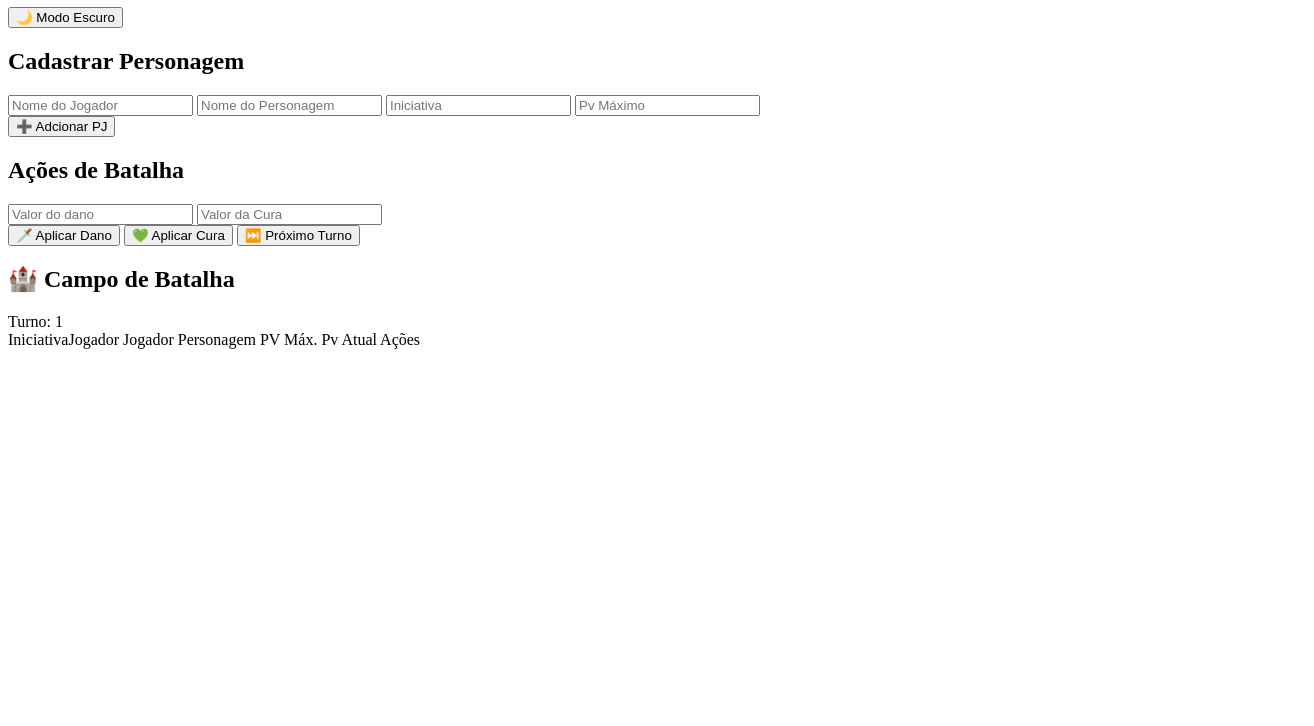
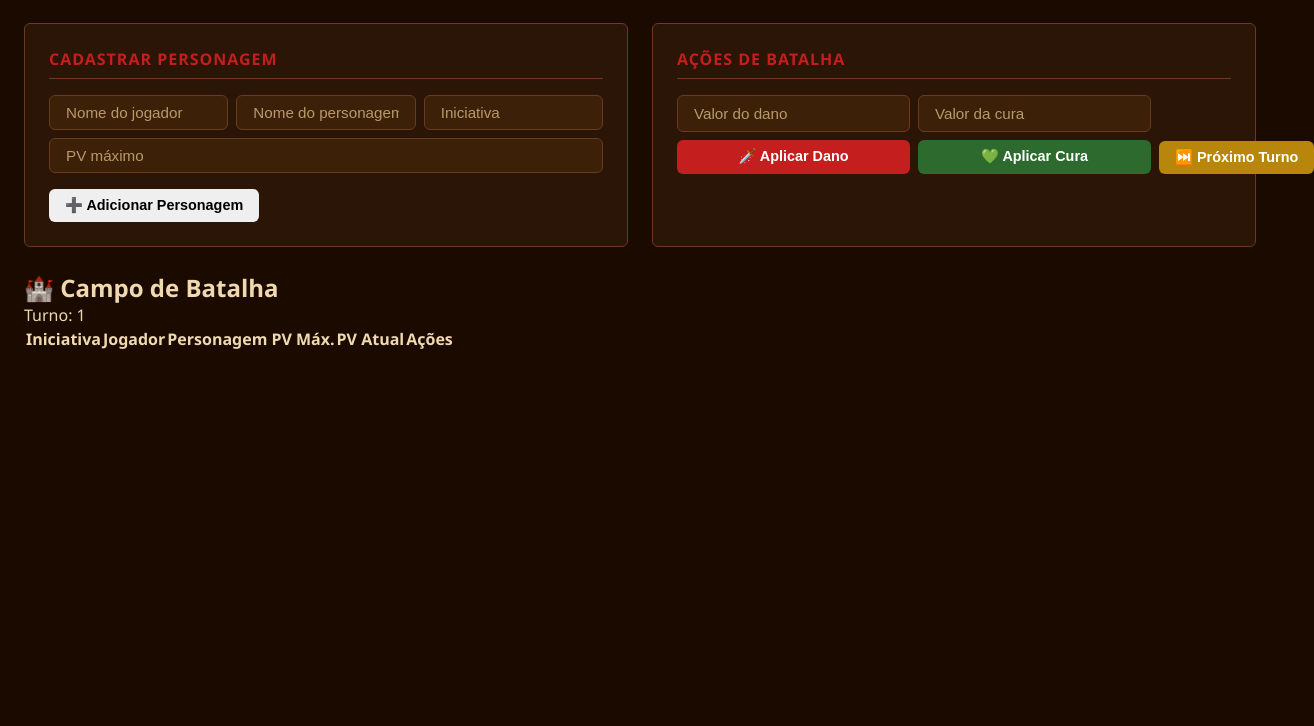
Before and after one commit to wdwallaceduarte/rpg-batalha, a plain HTML site: page index.html in a window 1280 px wide. Shown: the part 74-800 px from the top of the page, 1314 px wide, since content can reach past the window. Drawn offline with Linux system fonts and the light colour scheme.

Commit message:
style(estilos): adciona estilos do cabecalho, painel de controle e botões

```diff
--- a/css/estilos.css
+++ b/css/estilos.css
@@ -0,0 +1,288 @@
+/* ============================================================
+   VARIÁVEIS DE TEMA — Dungeons & Dragons
+   ============================================================ */
+
+:root {
+  /* Cores do tema escuro (padrão) */
+  --cor-fundo-pagina: #1a0a00;
+  --cor-fundo-componente: #2a1506;
+  --cor-fundo-input: #3d2008;
+  --cor-borda: #6b3a1f;
+  --cor-texto-principal: #f0d9b0;
+  --cor-texto-secundario: #b89a6a;
+  --cor-destaque: #c41e1e;
+
+  /* Cores de ação */
+  --cor-adicionar: #2d6a2d;
+  --cor-adicionar-hover: #245424;
+  --cor-dano: #c41e1e;
+  --cor-dano-hover: #a01818;
+  --cor-cura: #2d6a2d;
+  --cor-cura-hover: #245424;
+  --cor-proximo: #b8860b;
+  --cor-proximo-hover: #9a7009;
+  --cor-excluir: #c41e1e;
+  --cor-excluir-hover: #a01818;
+
+  /* Cores da tabela */
+  --cor-fundo-cabecalho-tabela: #3d0000;
+  --cor-fundo-linha-par: #2a1506;
+  --cor-fundo-linha-impar: #221004;
+  --cor-fundo-linha-ativa: #5c1a00;
+
+  /* Espaçamentos */
+  --espaco-pequeno: 8px;
+  --espaco-medio: 16px;
+  --espaco-grande: 24px;
+
+  /* Bordas */
+  --raio-borda: 6px;
+
+  /* Transições */
+  --transicao-padrao: all 0.2s ease;
+}
+
+/* Tema claro — pergaminho iluminado */
+:root.tema-claro {
+  --cor-fundo-pagina: #f5e6c8;
+  --cor-fundo-componente: #fdf3dc;
+  --cor-fundo-input: #fff8ee;
+  --cor-borda: #c8a96e;
+  --cor-texto-principal: #2a1506;
+  --cor-texto-secundario: #6b4423;
+  --cor-destaque: #8b0000;
+  --cor-fundo-cabecalho-tabela: #8b0000;
+  --cor-fundo-linha-par: #fdf3dc;
+  --cor-fundo-linha-impar: #f5e6c8;
+  --cor-fundo-linha-ativa: #f5c6a0;
+}
+
+/* ============================================================
+   RESET
+   ============================================================ */
+
+*,
+*::before,
+*::after {
+  box-sizing: border-box;
+  margin: 0;
+  padding: 0;
+}
+
+body {
+  font-family: 'Segoe UI', Tahoma, Geneva, Verdana, sans-serif;
+  background-color: var(--cor-fundo-pagina);
+  color: var(--cor-texto-principal);
+  min-height: 100vh;
+  transition: var(--transicao-padrao);
+}
+
+/*
+  ============================================================
+   CABEÇALHO
+   ============================================================
+*/
+
+.cabecalho {
+  display: flex;
+  justify-content: space-between;
+  align-items: center;
+  padding: var(--espaco-medio) var(--espaco-grande);
+  background-color: var(--cor-fundo-componente);
+  border-bottom: 2px solid var(--cor-destaque);
+}
+
+.cabecalho__titulo {
+  font-size: 1.8rem;
+  font-weight: 700;
+  color: var(--cor-destaque);
+  letter-spacing: 2px;
+  text-transform: uppercase;
+}
+
+.cabecalho__botao-tema {
+  padding: var(--espaco-pequeno) var(--espaco-medio);
+  background-color: transparent;
+  color: var(--cor-texto-principal);
+  border: 1px solid var(--cor-borda);
+  border-radius: var(--raio-borda);
+  cursor: pointer;
+  font-size: 0.9rem;
+  transition: var(--transicao-padrao);
+}
+
+.cabecalho__botao-tema:hover {
+  background-color: var(--cor-destaque);
+  color: var(--cor-texto-principal);
+  border-color: var(--cor-destaque);
+}
+
+/*
+  ============================================================
+   CONTEÚDO PRINCIPAL
+   ============================================================
+*/
+
+.conteudo-principal {
+  padding: var(--espaco-grande);
+  padding-top: 1,5rem;
+  display: flex;
+  flex-direction: column;
+  gap: var(--espaco-grande);
+}
+
+/*
+  ============================================================
+   PAINEL DE CONTROLE
+   ============================================================
+*/
+
+.painel-controle {
+display: flex;
+gap: var(--espaco-grande);
+flex-wrap: wrap;
+}
+
+.painel-controle__grupo {
+flex: 1;
+min-width: 280px;
+background-color: var(--cor-fundo-componente);
+border: 1px solid var(--cor-borda);
+border-radius: var(--raio-borda);
+padding: var(--espaco-grande);
+display: flex;
+flex-direction: column;
+gap: var(--espaco-medio);
+}
+
+.painel-controle__titulo {
+font-size: 1rem;
+font-weight: 700;
+color: var(--cor-destaque);
+text-transform: uppercase;
+letter-spacing: 1px;
+padding-bottom: var(--espaco-pequeno);
+border-bottom: 1px solid var(--cor-borda);
+}
+
+.painel-controle__campos {
+display: flex;
+flex-wrap: wrap;
+gap: var(--espaco-pequeno);
+}
+
+.painel-controle__acoes {
+display: flex;
+flex-wrap: wrap;
+gap: var(--espaco-pequeno);
+}
+
+.painel-controle__acoes-batalha {
+display: flex;
+gap: var(--espaco-pequeno);
+}
+
+.painel-controle__coluna {
+display: flex;
+flex-direction: column;
+flex: 1;
+gap: var(--espaco-pequeno);
+}
+
+.painel-controle__coluna-vazia {
+height: 38px;
+}
+
+/*
+  ============================================================
+   CAMPOS DE TEXTO
+   ============================================================
+*/
+
+.campo-texto {
+flex: 1;
+min-width: 140px;
+padding: var(--espaco-pequeno) var(--espaco-medio);
+background-color: var(--cor-fundo-input);
+color: var(--cor-texto-principal);
+border: 1px solid var(--cor-borda);
+border-radius: var(--raio-borda);
+font-size: 0.95rem;
+transition: var(--transicao-padrao);
+outline: none;
+}
+
+.campo-texto--pequeno {
+min-width: 140px;
+flex: 1;
+}
+
+.campo-texto:focus {
+border-color: var(--cor-destaque);
+box-shadow: 0 0 0 2px rgba(196, 30, 30, 0.25);
+}
+
+.campo-texto::placeholder {
+color: var(--cor-texto-secundario);
+}
+
+/*
+  ============================================================
+   BOTÕES
+   ============================================================
+*/
+
+.botao {
+padding: var(--espaco-pequeno) var(--espaco-medio);
+border: none;
+border-radius: var(--raio-borda);
+font-size: 0.9rem;
+font-weight: 600;
+cursor: pointer;
+transition: var(--transicao-padrao);
+white-space: nowrap;
+}
+
+.botao:hover {
+filter: brightness(1.1);
+transform: translate(-1px);
+}
+
+.botao:active {
+transform: translateY(0);
+}
+
+.botao--adcionar {
+background-color: var(--cor-adicionar);
+color: #ffffff;
+}
+
+.botao--dano {
+background-color: var(--cor-dano);
+color: #ffffff;
+flex: 1;
+}
+
+.botao--cura {
+background-color: var(--cor-cura);
+color: #ffffff;
+flex: 1;
+}
+
+.botao--proximo {
+background-color: var(--cor-proximo);
+color: #ffffff;
+flex: 1;
+}
+
+.botao--excluir {
+  background-color: transparent;
+color: var(--cor-excluir);
+border: 1px solid var(--espaco-pequeno);
+font-size: 0.8rem;
+}
+
+.botao--excluir:hover {
+background-color: var(--cor-excluir-hover);
+color: #ffffff;
+}
--- a/index.html
+++ b/index.html
@@ -1,126 +1,141 @@
 <!DOCTYPE html>
-<html lang="en">
+<html lang="pt-BR">
 
 <head>
-    <meta charset="UTF-8">
-    <meta name="viewport" content="width=device-width, initial-scale=1.0">
+  <meta charset="UTF-8" />
+  <meta name="viewport" content="width=device-width, initial-scale=1.0" />
   <title>RPG Batalha</title>
-    <link rel="stylesheet" href="./css/estilos.css">
+  <link rel="stylesheet" href="css/estilos.css" />
 </head>
 
 <body>
-    <!-- CABECALHO -->
+
+  <!-- ========== CABEÇALHO ========== -->
   <header class="cabecalho">
     <h1 class="cabecalho__titulo">⚔️ RPG Batalha</h1>
-        <button class="cabecalho__botao-tema" id="botaoTema">
-            🌙 Modo Escuro
-        </button>
+    <button class="cabecalho__botao-tema" id="botaoTema">🌙 Modo Escuro</button>
   </header>
 
-    <!-- PAINEL DE CONTROLE -->
-    <main class="conteudo-pricipal">
+  <!-- ========== PAINEL DE CONTROLE ========== -->
+  <main class="conteudo-principal">
+
     <section class="painel-controle">
-            <!-- CADASTRO DE PERSONAGEM -->
+
+      <!-- Cadastro de personagem -->
       <div class="painel-controle__grupo" id="grupoCadastro">
-                <h2 class="painel-controle-titulo">Cadastrar Personagem</h2>
+        <h2 class="painel-controle__titulo">Cadastrar Personagem</h2>
 
-                <div class="painel-controle-campo">
+        <div class="painel-controle__campos">
           <input
+            class="campo-texto"
             type="text"
-                        class="campo-texto"
             id="campoJogador"
-                        placeholder="Nome do Jogador"
+            placeholder="Nome do jogador"
           />
           <input
+            class="campo-texto"
             type="text"
-                        class="campo-texto"
             id="campoPersonagem"
-                        placeholder="Nome do Personagem"
+            placeholder="Nome do personagem"
           />
           <input
+            class="campo-texto campo-texto--pequeno"
             type="number"
-                        class="campo-texo campo-texto-pequeno"
             id="campoIniciativa"
             placeholder="Iniciativa"
           />
           <input
+            class="campo-texto campo-texto--pequeno"
             type="number"
-                        class="campo-texo campo-texto-pequeno"
             id="campoPontosDeVida"
-                        placeholder="Pv Máximo"
+            placeholder="PV máximo"
           />
         </div>
 
-                <div class="painel-controle-acoes">
-                    <button class="botao botao-adcionar" id="botaoAdcionarPersonagem">
-                        ➕ Adcionar PJ
+        <div class="painel-controle__acoes">
+          <button class="botao botao--adicionar" id="botaoAdicionarPersonagem">
+            ➕ Adicionar Personagem
           </button>
         </div>
       </div>
-            <!-- CONTROLE DE DANO E CURA -->
-            <div class="painel-controle-grupo" id="grupoAcoesBatalha">
-                <h2 class="painel-controle-titulo">Ações de Batalha</h2>
 
-                <div class="painel-comtrole-campos">
+      <!-- Controle de dano e cura -->
+      <div class="painel-controle__grupo" id="grupoAcoesBatalha">
+  <h2 class="painel-controle__titulo">Ações de Batalha</h2>
+
+  <div class="painel-controle__acoes-batalha">
+
+    <div class="painel-controle__coluna">
       <input
+        class="campo-texto"
         type="number"
-                    class="campo-texto campo-texto-pequeno"
         id="campoDano"
         placeholder="Valor do dano"
-                    >
-                    <input
-                    type="number"
-                    class="campo-texto campo-texto-pequeno"
-                    id="campoCura"
-                    placeholder="Valor da Cura"
-                    >
+      />
+      <button class="botao botao--dano" id="botaoAplicarDano">
+        🗡️ Aplicar Dano
+      </button>
     </div>
 
-                <div  class="painel-controle-acoes">
-                    <button class="botao botao-dano" id="botaoAplicarDano">
-                        🗡️ Aplicar Dano
-                    </button>
-                    <button class="botao botai-cura" id="botaoAplicarCura">
+    <div class="painel-controle__coluna">
+      <input
+        class="campo-texto"
+        type="number"
+        id="campoCura"
+        placeholder="Valor da cura"
+      />
+      <button class="botao botao--cura" id="botaoAplicarCura">
         💚 Aplicar Cura
       </button>
-                    <button class="botao botao-proximo" id="botaoProximoTurno">
+    </div>
+
+    <div class="painel-controle__coluna">
+      <div class="painel-controle__coluna-vazia"></div>
+      <button class="botao botao--proximo" id="botaoProximoTurno">
         ⏭️ Próximo Turno
       </button>
     </div>
+
+  </div>
+</div>
+
+    </section>
+
+    <!-- ========== ÁREA DA BATALHA ========== -->
+    <section class="area-batalha">
+      <div class="area-batalha__cabecalho">
+        <h2 class="area-batalha__titulo">🏰 Campo de Batalha</h2>
+        <span class="area-batalha__turno" id="indicadorTurno">Turno: 1</span>
+      </div>
+
+      <!-- A tabela será gerada pelo JavaScript -->
+      <div class="area-batalha__tabela-container" id="containerTabela">
+
+        <table class="tabela-batalha" id="tabelaBatalha">
+          <thead>
+            <tr class="tabela-batalha__cabecalho-linha">
+              <th class="tabela-batalha__cabecalho-celula">Iniciativa</th>
+              <th class="tabela-batalha__cabecalho-celula">Jogador</th>
+              <th class="tabela-batalha__cabecalho-celula">Personagem</th>
+              <th class="tabela-batalha__cabecalho-celula" id="cabecalhoDanos">
+                <!-- Colunas de dano por turno serão adicionadas aqui -->
+              </th>
+              <th class="tabela-batalha__cabecalho-celula">PV Máx.</th>
+              <th class="tabela-batalha__cabecalho-celula">PV Atual</th>
+              <th class="tabela-batalha__cabecalho-celula">Ações</th>
+            </tr>
+          </thead>
+          <tbody id="corpoTabela">
+            <!-- Linhas de personagens serão inseridas aqui pelo JavaScript -->
+          </tbody>
+        </table>
+
       </div>
     </section>
 
-        <!-- AREA DE BATALHA -->
-        <section class="area-batalha">
-            <div class="area-batalha-cabecalho">
-                <h2 class="area-batalha-titulo">🏰 Campo de Batalha</h2>
-                <span class="area-batalha-turno" id="indicadorTurno">
-                    Turno: 1
-                </span>
-            </div>
-            <!-- A tabela será gerada pelo JavaScript -->
-            <div class="area-batalha-tabela-container" id="tabelaBatalha">
-                <thead>
-                    <tr class="tabela-batalha-cabecalho-linha">
-                        <th class="tabela-batalha-cabecalho-celula">IniciativaJogador</th>
-                        <th class="tabela-batalha-cabecalho-celula">Jogador</th>
-                        <th class="tabela-batalha-cabecalho-celula">Personagem</th>
-                        <th class="tabela-batalha-cabecalho-celula" id="cabecalhoDano">
-                            <!-- Coluna de dano por turno serão adcionadas aqui -->
-                        </th>
-                        <th class="tabela-batalha-cabecalho-celula">PV Máx.</th>
-                        <th class="tabela-batalha-cabecalho-celula">Pv Atual</th>
-                        <th class="tabela-batalha-cabecalho-celula">Ações</th>
-                    </tr>
-                </thead>
-                <tbody id="corpoTabela">
-                    <!-- linha de personagens serão inseridas aqui pelo JavaScript -->
-                </tbody>
-            </div>
-        </section>
   </main>
 
-    <script src="./js/principal.js"></script>
+  <script src="js/principal.js"></script>
 </body>
 
 </html>
```
Lines whose indentation alone changed are shown as unchanged.
